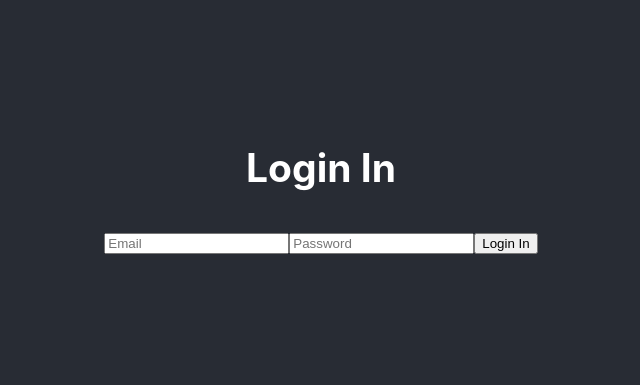
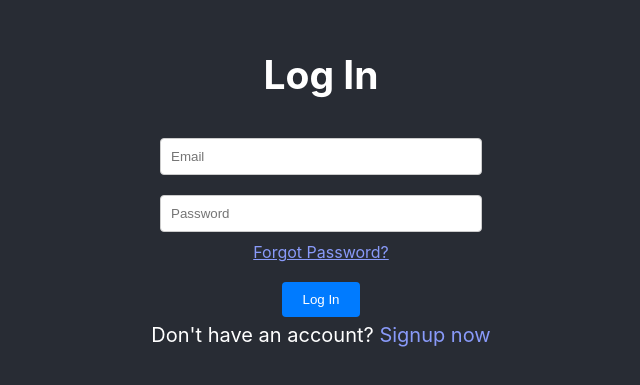
Before and after one commit to Farazzaidi22/WebGL-Modeler, a React (Create React App) app: page /login in a window 1280 px wide. Shown: the part 217-602 px from the top of the page, without its empty margins (319-959 px from the left). Built offline with nearby package versions, Linux system fonts and the light colour scheme.

Commit message:
styled login form

```diff
--- a/src/components/Login/LoginForm.jsx
+++ b/src/components/Login/LoginForm.jsx
@@ -11,26 +11,91 @@ const LoginForm = () => {
   };
 
   return (
-    <div className="signin-screen">
-      <h2>Login In</h2>
-      <form onSubmit={handleSubmit}>
+    <div
+      style={{ display: "flex", flexDirection: "column", alignItems: "center" }}
+    >
+      <h2 style={{ marginBottom: "30px" }}>Log In</h2>
+      <form
+        style={{
+          display: "flex",
+          flexDirection: "column",
+          alignItems: "center",
+        }}
+        onSubmit={handleSubmit}
+      >
         <input
           type="email"
           placeholder="Email"
           value={email}
           onChange={(e) => setEmail(e.target.value)}
+          style={{
+            padding: "10px",
+            margin: "10px 0",
+            border: "1px solid #ccc",
+            borderRadius: "4px",
+            width: "300px",
+          }}
         />
         <input
           type="password"
           placeholder="Password"
           value={password}
           onChange={(e) => setPassword(e.target.value)}
+          style={{
+            padding: "10px",
+            margin: "10px 0",
+            border: "1px solid #ccc",
+            borderRadius: "4px",
+            width: "300px",
+          }}
         />
+        <Link
+          to="/forgot-password"
+          style={{
+            marginBottom: "20px",
+            textDecoration: "underline",
+            fontSize: "16px",
+            color: "#899af9",
+          }}
+        >
+          Forgot Password?
+        </Link>
+        <button
+          type="submit"
+          style={{
+            padding: "10px 20px",
+            backgroundColor: "#007bff",
+            color: "#fff",
+            border: "none",
+            borderRadius: "4px",
+          }}
+        >
+          Log In
+        </button>
+      </form>
 
-        <Link to="/model-editor">
-          <button type="submit">Login In</button>
+      <div>
+        <span
+          style={{
+            marginBottom: "20px",
+            textDecoration: "none",
+            fontSize: "20px",
+          }}
+        >
+          Don't have an account?{" "}
+        </span>
+        <Link
+          to="/forgot-password"
+          style={{
+            marginBottom: "20px",
+            textDecoration: "none",
+            fontSize: "20px",
+            color: "#899af9",
+          }}
+        >
+          Signup now
         </Link>
-      </form>
+      </div>
     </div>
   );
 };
--- a/src/pages/ModelEditor/ModelEditorPage.jsx
+++ b/src/pages/ModelEditor/ModelEditorPage.jsx
@@ -42,9 +42,9 @@ export const ModelEditorPage = () => {
 
         <div
           style={{
-            height: "50vh",
             // border: "2px solid green",
 
+            height: "50vh",
             display: "flex",
             justifyContent: "center",
           }}
```
